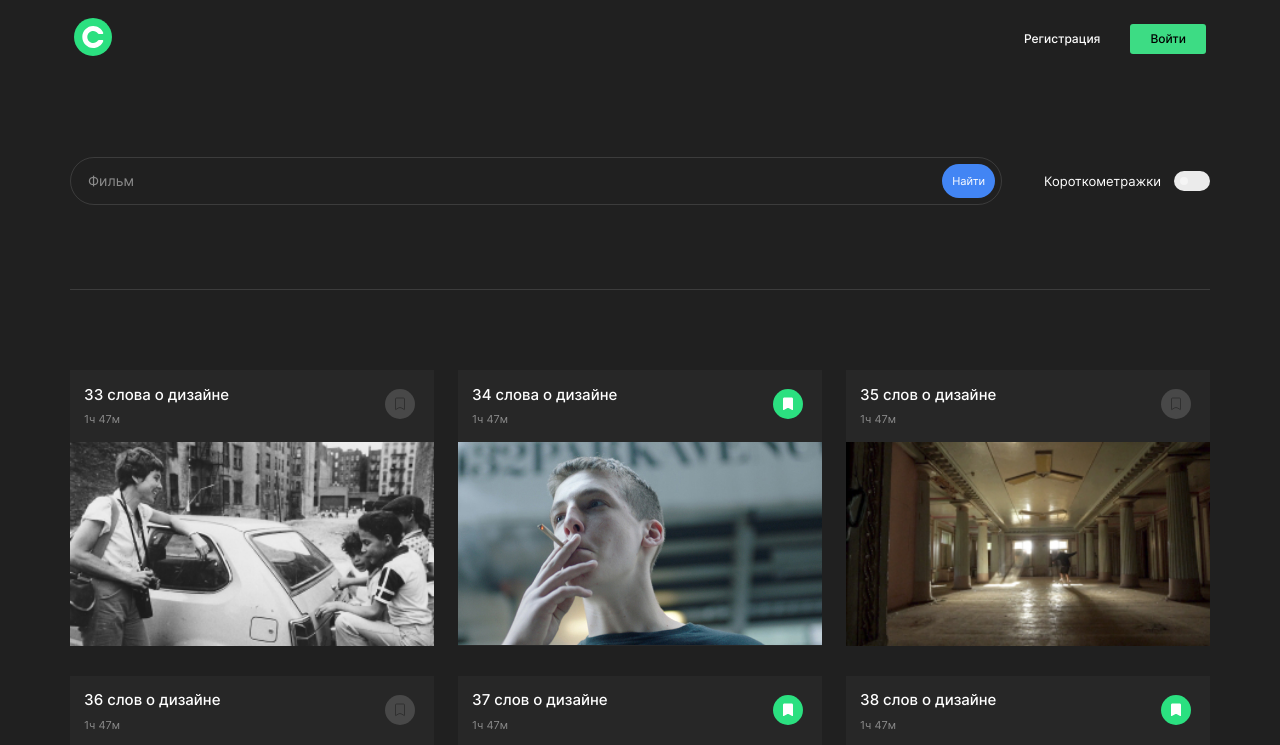
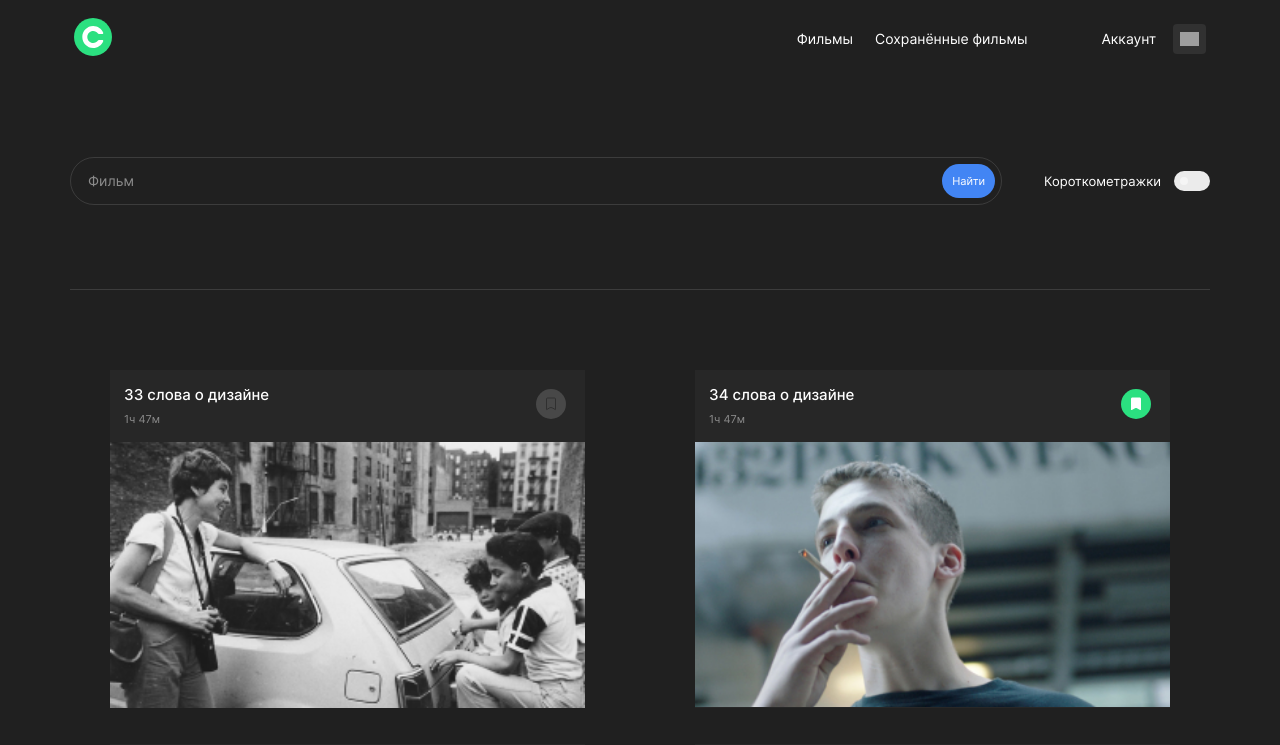
Before and after one commit to annagroshkova/movies-explorer-frontend, a React (Create React App) app: page /home in a window 1280 px wide. Shown: the top 745 px of the page. Built offline with nearby package versions, Linux system fonts and the light colour scheme; grey boxes are pictures that could not be loaded.

Commit message:
Bemissimo 🤌🏻

```diff
--- a/src/components/Header/Header.js
+++ b/src/components/Header/Header.js
@@ -10,9 +10,9 @@ export default function Header(props) {
   return (
     <header className={`header ${props.theme ? `header_theme_${props.theme}` : ""}`}>
       <Link to="/">
-        <img className="greeting__logo" src={logo} alt="Логотип сайта" />
+        <img className="header__logo" src={logo} alt="Логотип сайта" />
       </Link>
-      {props.isLoged ? <Navbar theme={props.theme}/> : (
+      {props.isLogged ? <Navbar theme={props.theme}/> : (
         <div className="header__links">
           <NavLink className="header__link header__link_type_clear" to="/register">
             Регистрация
--- a/src/components/Home/Home.js
+++ b/src/components/Home/Home.js
@@ -8,7 +8,7 @@ import './Home.css';
 export default function Home() {
   return (
     <>
-      <Header />
+      <Header isLogged={true}/>
       <main className="home">
         <SearchBar />
         <Movies canDelete={false} />
--- a/src/components/Movies/Movies.css
+++ b/src/components/Movies/Movies.css
@@ -1,4 +1,4 @@
-.movies {
+.movies__cards {
   display: grid;
   grid-template-rows: 1fr;
   grid-template-columns: auto;
@@ -26,7 +26,7 @@
 }
 
 @media screen and (min-width: 690px) {
-  .movies {
+  .movies__cards {
     grid-template-columns: repeat(2, 1fr);
     grid-gap: 36px 30px;
     padding-top: 80px;
--- a/src/components/Movies/Movies.js
+++ b/src/components/Movies/Movies.js
@@ -43,17 +43,17 @@ export default function Movies(props) {
   ];
 
   return (
-    <>
-      <section className="movies">
+    <section className="movies">
+      <div className="movies__cards">
         {cards.map((card) => (
           <MovieCard card={card} key={card.title} canDelete={props.canDelete} />
         ))}
-      </section>
+      </div>
       <div className="movies__button-container">
         <button className="movies__load-more-btn" type="button" aria-label="Загрузить ещё">
           Ещё
         </button>
       </div>
-    </>
+    </section>
   );
 }
--- a/src/components/Saved/Saved.js
+++ b/src/components/Saved/Saved.js
@@ -8,7 +8,7 @@ import './Saved.css';
 export default function Saved() {
   return (
     <>
-      <Header />
+      <Header isLogged={true}/>
       <main className="saved">
         <SearchBar />
         <Movies canDelete={true} />
```
